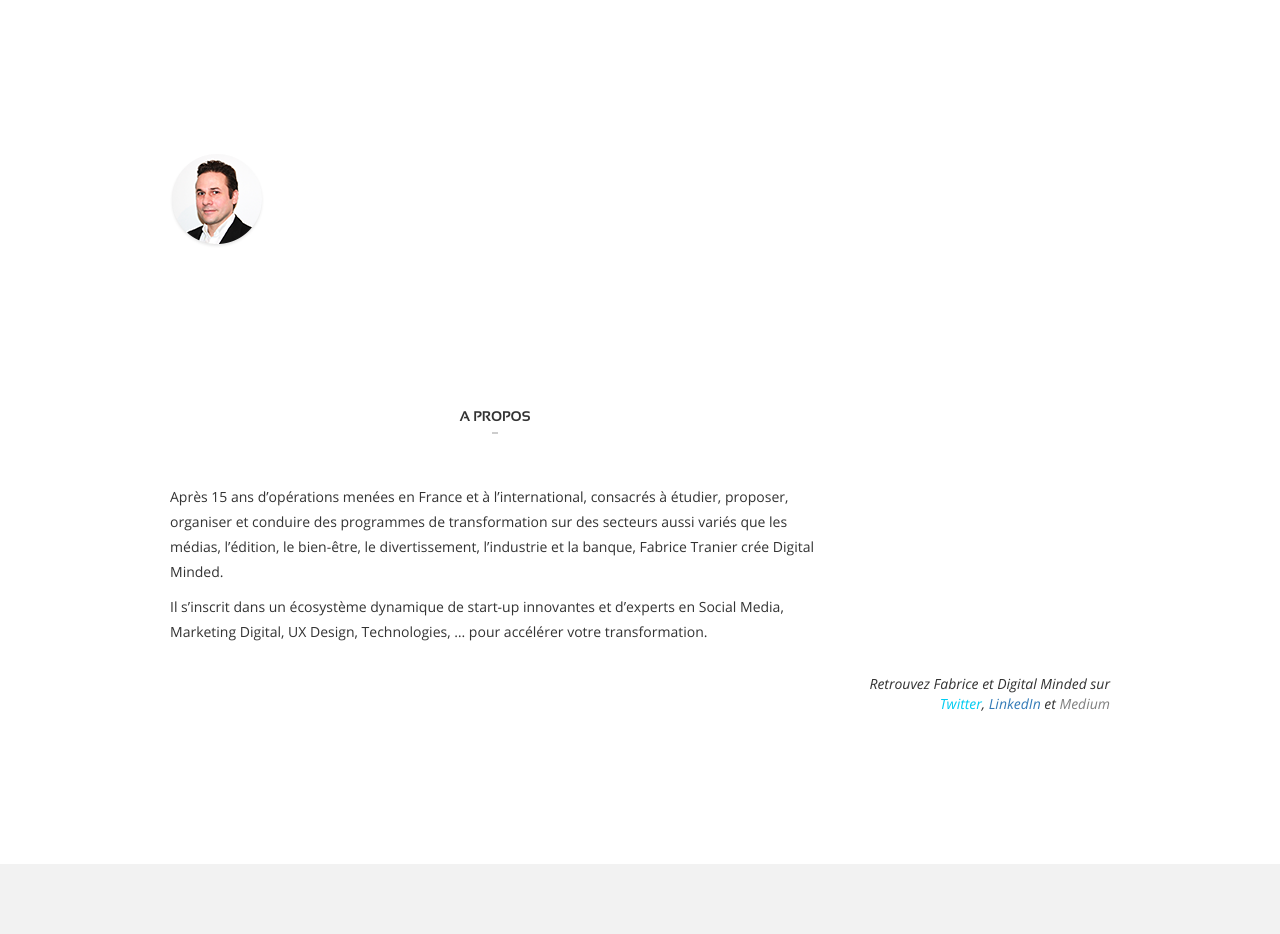
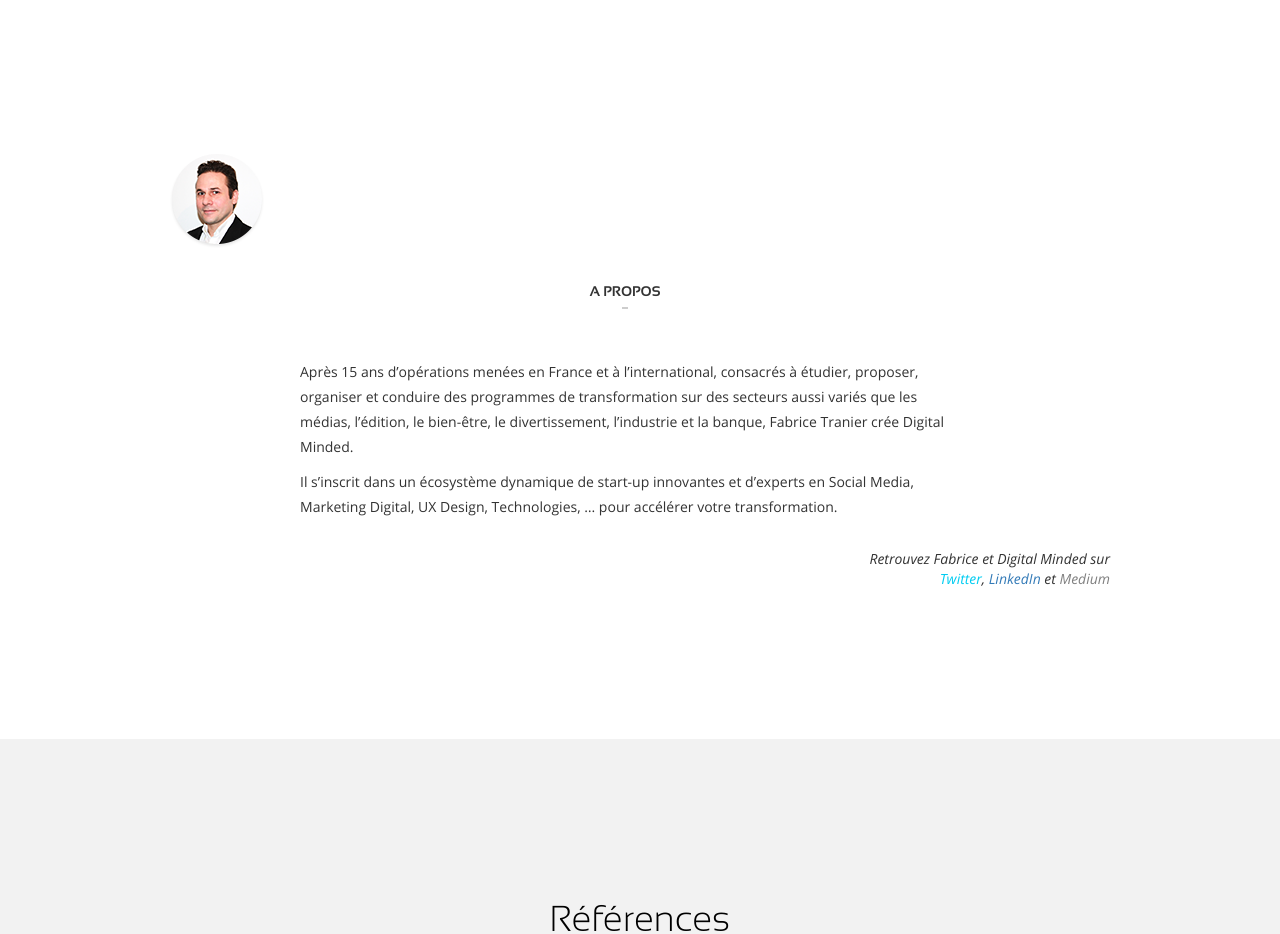
Before and after one commit to devdigitalminded/devdigitalminded.github.io, a website: page index.html in a window 1280 px wide. Shown: the part 1700-2634 px from the top of the page. Drawn offline with Linux system fonts and the light colour scheme; a web font is replaced by a local one.

Commit message:
Update index.html

```diff
--- a/index.html
+++ b/index.html
@@ -183,7 +183,7 @@
         <div class="container">
 
           <div class="media">
-            <div class="media">
+            <div class="media-left">
               <h1 class="dm-about__face text-hide">Fabrice Tranier</h1>
             </div>
             <div class="media-body dm-about__body">
```
